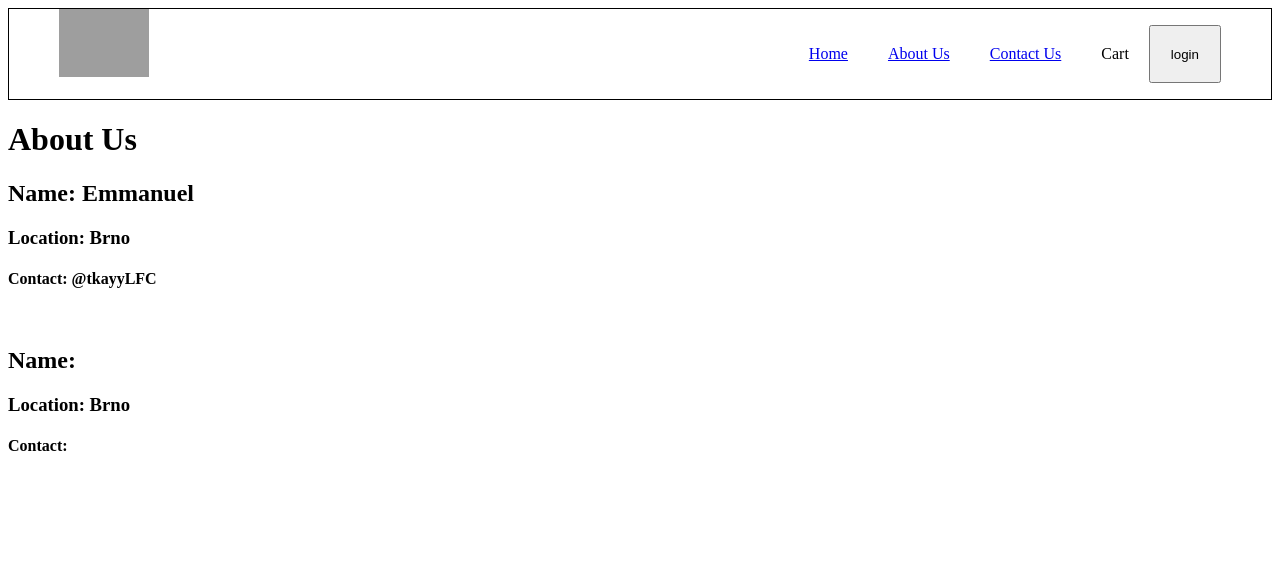
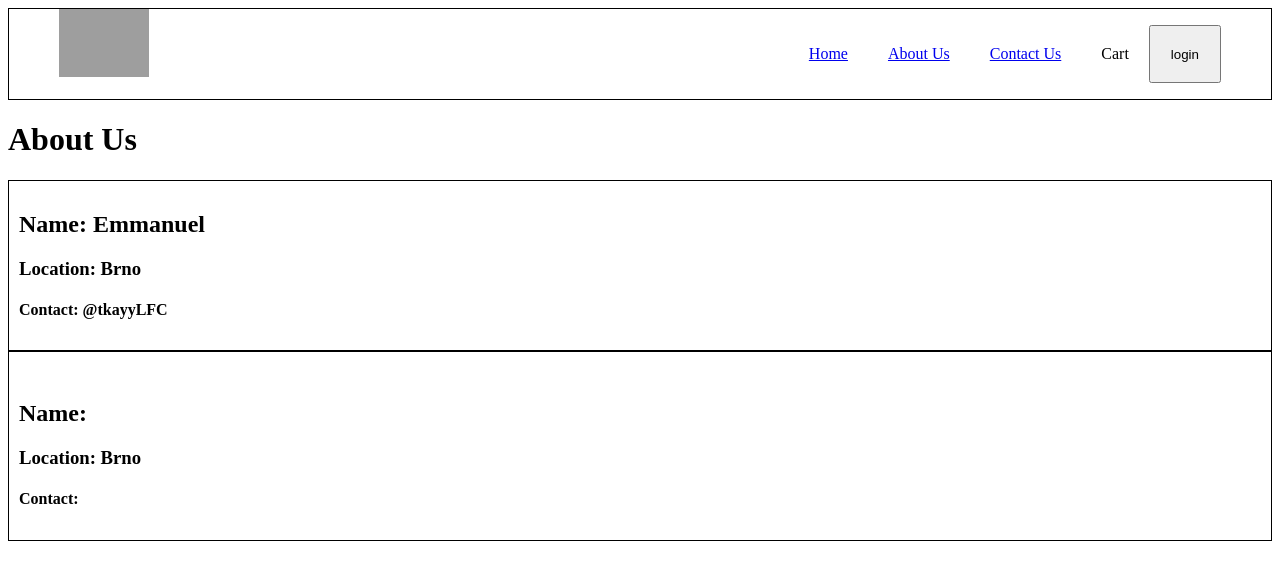
Before and after one commit to Tkayy729/Hello-React, a React (Vite) app: page /about-us in a window 1280 px wide. Shown: the top 580 px of the page. Built offline with nearby package versions, Linux system fonts and the light colour scheme; no server answers; grey boxes are pictures that could not be loaded.

Commit message:
user card style

```diff
--- a/index.css
+++ b/index.css
@@ -67,3 +67,8 @@
 .login-btn{
     padding: 0 20px;
 }
+
+.user-card{
+  padding: 10px;
+  border: 1px solid
+}
```
